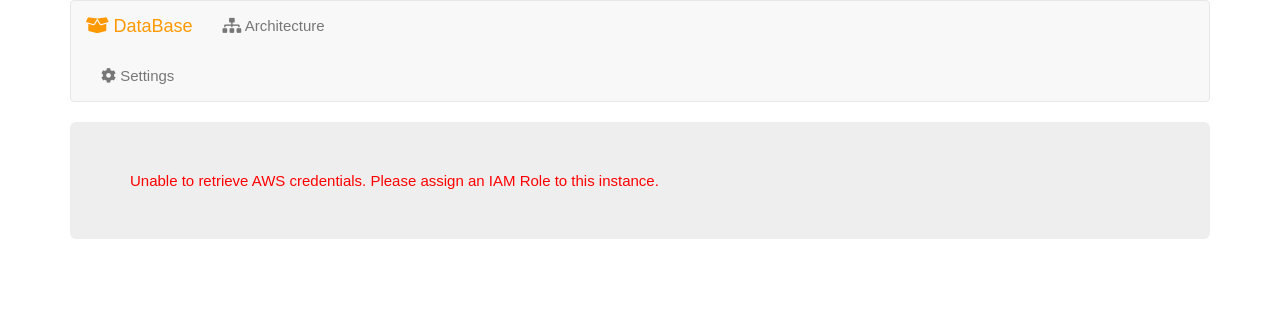
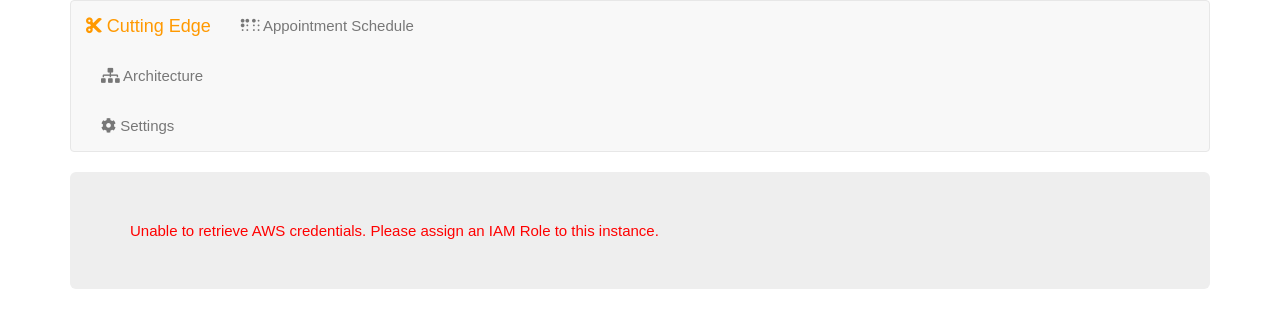
Before and after one commit to nfairoza/mbappointment, a PHP site: page /index.php in a window 1280 px wide. Shown: the top 328 px of the page. Run offline with PHP 8.4, Linux system fonts and the light colour scheme; data that the repository does not hold is empty; some libraries are stand-ins or nearby versions.

Commit message:
added ip address

```diff
--- a/menu.php
+++ b/menu.php
@@ -1,7 +1,15 @@
 <nav class="navbar navbar-default" role="navigation">
 
 <div class="navbar-header">
-<a class="navbar-brand" href="/"><i class="fas fa-box-open"></i> DataBase</a>
+<a class="navbar-brand" href="http://54.236.250.211"><i class="fas fa-cut"></i> Cutting Edge</a>
+</div>
+
+<div class="collapse navbar-collapse" id="bs-example-navbar-collapse-1">
+  <ul class="nav navbar-nav">
+    <li>
+      <a href="/"><i class="fas fa-braille"></i> Appointment Schedule</a>
+    </li>
+  </ul>
 </div>
 
 <div class="collapse navbar-collapse" id="bs-example-navbar-collapse-1">
```
